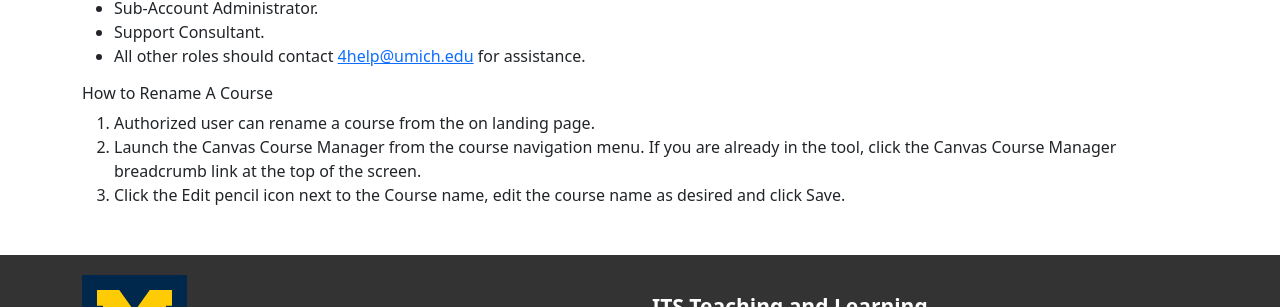
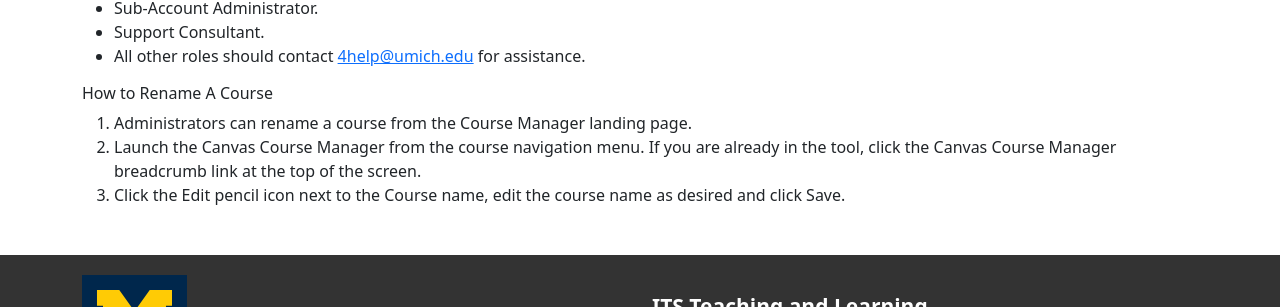
Before and after one commit to tl-its-umich-edu/canvas-course-manager-next, a Jekyll site: the page built from docs/index.html, in a window 1280 px wide. Shown: the part 511-818 px from the top of the page. Built offline with Jekyll 4.4.1, drawn with Linux system fonts in a browser that asks for light colours.

Commit message:
Update docs/index.html
Co-authored-by: melindakraft <makraft@umich.edu>

```diff
--- a/docs/index.html
+++ b/docs/index.html
@@ -21,7 +21,7 @@
 </ul>
 <h3 class="h6">How to Rename A Course</h3>
 <ol>
-  <li>Authorized user can rename a course from the on landing page.</li>
+  <li>Administrators can rename a course from the Course Manager landing page.</li>
   <li>Launch the Canvas Course Manager from the course navigation menu. If you are already in the tool, click the Canvas Course Manager breadcrumb link at the top of the screen.</li>
   <li>Click the Edit pencil icon next to the Course name, edit the course name as desired and click Save.</li>
 </ol>
```
